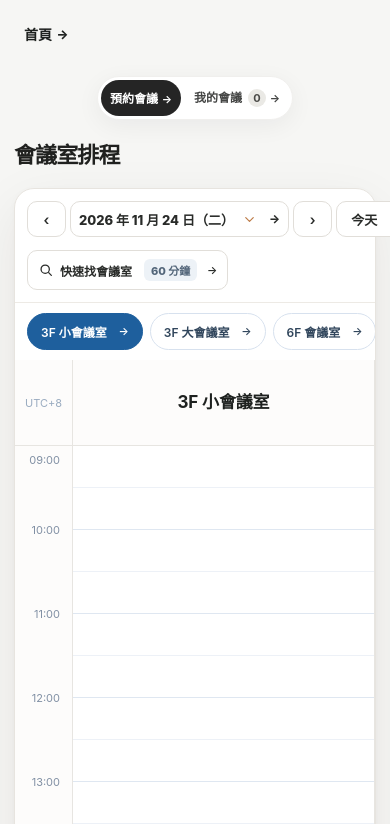
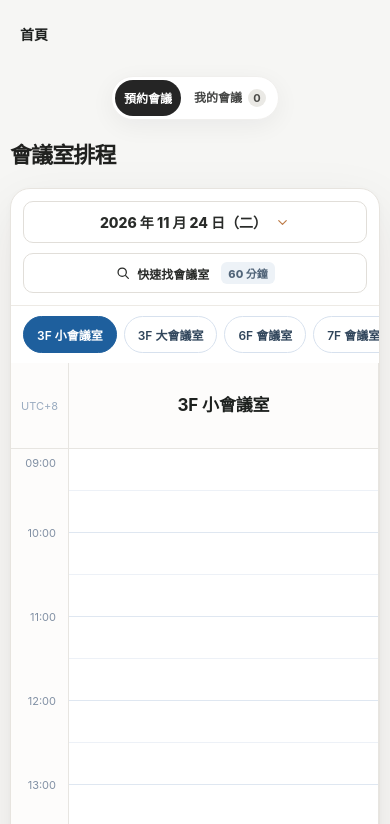
Before and after one commit to hpw6thistle/schedule_meet, a plain HTML site: page index.html in a window 390 px wide. Both pictures are taken after a click on the button "預約會議". Shown: the top 824 px of the page. Drawn offline with Linux system fonts and the light colour scheme.

Commit message:
v2.0.2: fix mobile schedule overflow and CTA-only arrows

```diff
--- a/styles.css
+++ b/styles.css
@@ -661,14 +661,13 @@ body[data-view="home"] .todayRoomDetail{font-size:11px;color:rgba(255,255,255,.8
 
 /* v2.0.1: mobile lock-screen homepage; no clipped room cards. */
 body[data-view="home"] .heroCTA::after{content:" ↗";font-size:.85em;display:inline-block;margin-left:.45em}
-:where(.navTab,.navHomeBack,.btn,.today,.mobileRoomButton,.mineButtons button,.modalActions button):not(.iconbtn)::after{content:" →";display:inline-block;margin-left:.35em;font-size:.9em}
 @media(max-width:700px){
  .immersiveHome{height:100svh;min-height:0;overflow:hidden;padding:env(safe-area-inset-top,0px) 14px env(safe-area-inset-bottom,0px)}
  body[data-view="home"] .heroFrame{height:100%;min-height:0;justify-content:stretch;align-items:stretch}
  body[data-view="home"] .heroDock{position:relative;width:100%;height:100%;min-height:0;padding:0;gap:0;justify-content:space-between;align-items:center}
  body[data-view="home"] .heroDock .heroCTA{position:absolute;top:clamp(20px,5svh,55px);left:50%;transform:translateX(-50%);white-space:nowrap;z-index:4;min-height:54px;padding:12px 24px}
  body[data-view="home"] .heroDock .heroCTA:hover{transform:translateX(-50%) scale(1.035)}
- body[data-view="home"] .heroDock .heroMeta{position:absolute;top:40%;left:50%;transform:translate(-50%,-50%);width:max-content;max-width:calc(100vw - 36px);padding:12px 16px}
+ body[data-view="home"] .heroDock .heroMeta{position:absolute;top:32%;left:50%;transform:translate(-50%,-50%);width:max-content;max-width:calc(100vw - 36px);padding:12px 16px}
  body[data-view="home"] .heroClockDate{font-size:clamp(12px,3.3vw,16px)}
  body[data-view="home"] .heroClockMain{font-size:clamp(42px,12vw,68px)}
  body[data-view="home"] .heroDock .todayRooms{position:absolute;left:0;right:0;bottom:clamp(12px,3svh,32px);top:auto;transform:none;width:100%;max-width:100%;max-height:min(39svh,330px);overflow-y:auto;overflow-x:hidden;overscroll-behavior:contain;scrollbar-width:thin}
@@ -679,7 +678,29 @@ body[data-view="home"] .heroCTA::after{content:" ↗";font-size:.85em;display:in
  body[data-view="home"] .todayRoomDetail{font-size:11px}
 }
 @media(max-width:700px) and (max-height:650px){
- body[data-view="home"] .heroDock .heroMeta{top:34%}
+ body[data-view="home"] .heroDock .heroMeta{top:28%}
  body[data-view="home"] .heroDock .todayRooms{max-height:43svh}
  body[data-view="home"] .todayRoomChip{min-height:65px}
 }
+
+/* v2.0.2: compact mobile schedule controls without horizontal clipping. */
+@media(max-width:700px){
+ body[data-view="schedule"] .page{width:calc(100% - 20px);max-width:100%;min-width:0}
+ body[data-view="schedule"] .main,
+ body[data-view="schedule"] .scheduleSurface,
+ body[data-view="schedule"] .toolbar,
+ body[data-view="schedule"] .dateGroup,
+ body[data-view="schedule"] .toolGroup{min-width:0;max-width:100%}
+ body[data-view="schedule"] .toolbar{display:flex;flex-direction:column;align-items:stretch;gap:10px;padding:12px}
+ body[data-view="schedule"] .dateGroup{display:flex;width:100%;gap:0}
+ body[data-view="schedule"] #prevDay,
+ body[data-view="schedule"] #nextDay,
+ body[data-view="schedule"] #todayBtn{display:none}
+ body[data-view="schedule"] #dateTrigger{display:flex;justify-content:center;align-items:center;gap:8px;width:100%;min-width:0;max-width:100%;padding:10px 8px;font-size:clamp(12px,3.6vw,15px);white-space:nowrap}
+ body[data-view="schedule"] #currentDate{min-width:0;overflow:hidden;text-overflow:ellipsis;white-space:nowrap}
+ body[data-view="schedule"] .toolGroup{display:flex;justify-content:stretch;width:100%}
+ body[data-view="schedule"] .quickAnchor{width:100%;min-width:0}
+ body[data-view="schedule"] #quickOpen{width:100%;max-width:100%;min-width:0;justify-content:center;white-space:normal}
+ body[data-view="schedule"] .mobileRoomPicker{width:100%;min-width:0;max-width:100%;overflow-x:auto}
+ body[data-view="schedule"] .scheduleScroll{width:100%;min-width:0;max-width:100%;overflow-x:hidden}
+}
```
